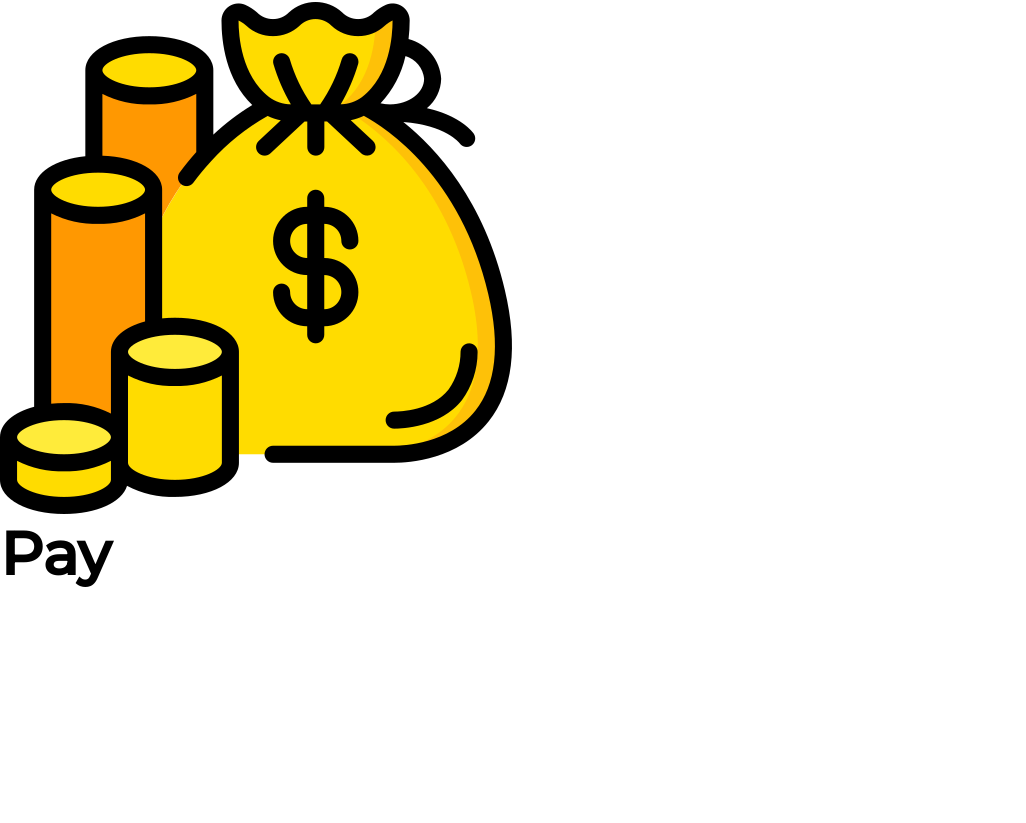
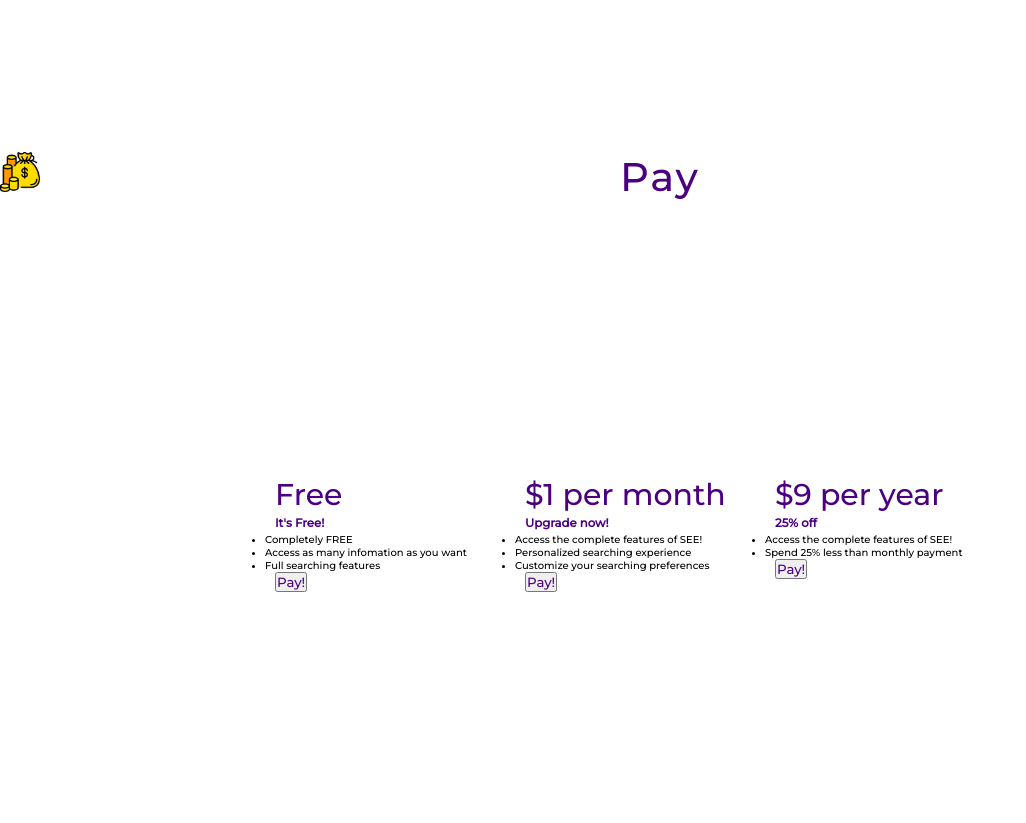
Before and after one commit to SEE-tool/SEE-tool.github.io, a plain HTML site: page index.html in a window 1280 px wide. Shown: the part 1797-2620 px from the top of the page, without its empty margins (0-1026 px from the left). Drawn offline with Linux system fonts and the light colour scheme.

Commit message:
Test ended, did not solve problem

```diff
--- a/style.css
+++ b/style.css
@@ -390,6 +390,57 @@ img {
 
 
 /*Pay_Jack*/
+#pay .pay{
+  margin: 0 auto;
+  padding-left: 20px;
+  padding-right: 20px;
+}
+
+#pay .pay-header{
+  text-align: center
+}
+
+#pay .pay-header h1{
+  font-size: 4rem;
+  font-weight: 500;
+  letter-spacing: .2rem;
+  margin-top: 150px;
+  color: indigo;
+}
+
+#pay .icon{
+  float: left;
+  height: 40px;
+  width: 40px;
+}
+
+#pay .pay-item{
+  width: 250px;
+  height: 250px;
+}
+
+#pay .pay-item h2{
+  font-size: 3rem;
+  font-weight: 500;
+  margin-bottom: 3px;
+  color: indigo;
+  margin-left: 10px;
+  margin-right: 30px;
+}
+
+#pay .pay-item h3{
+  margin-bottom: 3px;
+  color: indigo;
+  margin-left: 10px;
+  margin-right: 30px;
+}
+
+#pay .pay-item button{
+  margin-bottom: 3px;
+  color: indigo;
+  margin-left: 10px;
+  margin-right: 30px;
+}
 /*End Pay_Jack*/
 
 
```
